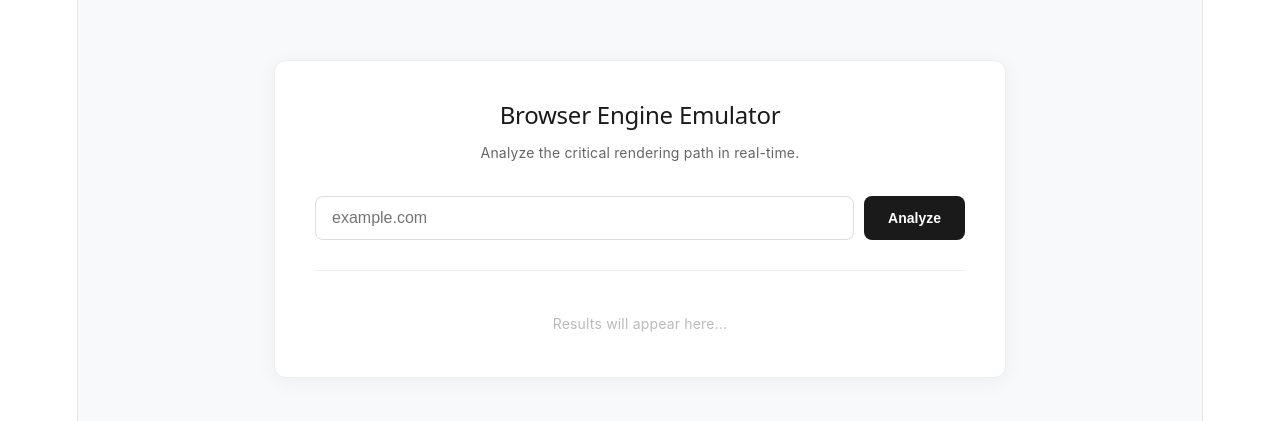
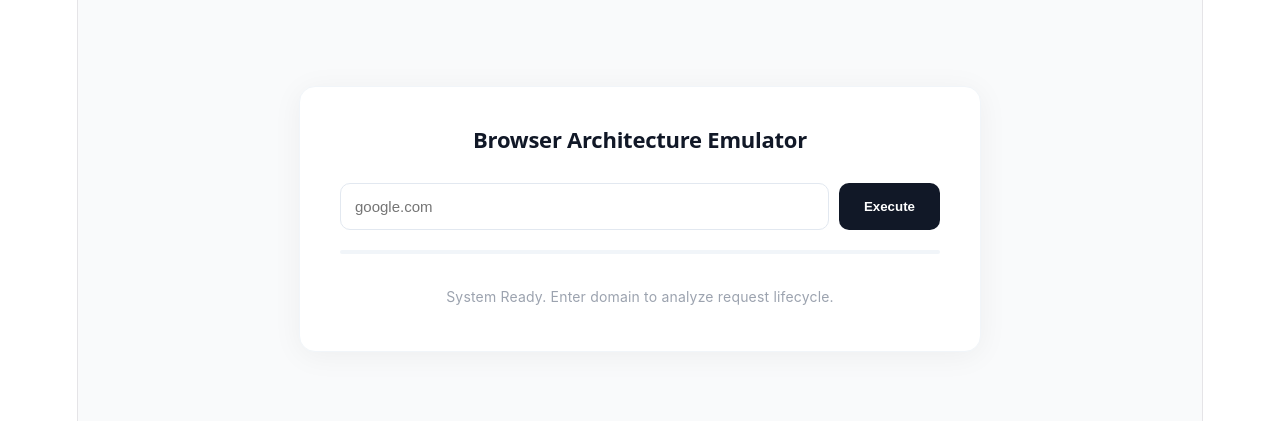
Before and after one commit to basharabualaryes/browser-emulator, a React (Vite) app: page / in a window 1280 px wide. Shown: the part 201-622 px from the top of the page. Built offline with nearby package versions, Linux system fonts and the light colour scheme.

Commit message:
Refactor App component for clarity and functionality

```diff
--- a/src/App.jsx
+++ b/src/App.jsx
@@ -4,80 +4,63 @@ function App() {
   const [url, setUrl] = useState('');
   const [steps, setSteps] = useState([]);
   const [isAnalyzing, setIsAnalyzing] = useState(false);
+  const [progress, setProgress] = useState(0);
   const scrollRef = useRef(null);
 
   useEffect(() => {
-    if (scrollRef.current) {
-      scrollRef.current.scrollTop = scrollRef.current.scrollHeight;
-    }
+    if (scrollRef.current) scrollRef.current.scrollTop = scrollRef.current.scrollHeight;
   }, [steps]);
-
-  const addStep = (title, description, status = 'pending') => {
-    setSteps(prev => [...prev, { title, description, status, id: Date.now() + Math.random() }]);
-  };
-
-  const updateLastStep = (status, extraInfo = '') => {
-    setSteps(prev => {
-      const newSteps = [...prev];
-      if (newSteps.length > 0) {
-        newSteps[newSteps.length - 1].status = status;
-        if (extraInfo) newSteps[newSteps.length - 1].description += ` (${extraInfo})`;
-      }
-      return newSteps;
-    });
-  };
 
   const wait = (ms) => new Promise(resolve => setTimeout(resolve, ms));
 
   const handleAnalyze = async () => {
     if (!url) return;
     const cleanUrl = url.replace(/^(https?:\/\/)/, '').split('/')[0];
-
     setIsAnalyzing(true);
     setSteps([]);
+    setProgress(0);
 
     try {
-      // 1. DNS Lookup
-      addStep("DNS Resolution", "Contacting DNS root servers to find IP address...");
-      const dnsResponse = await fetch(`https://dns.google/resolve?name=${cleanUrl}`);
-      const dnsData = await dnsResponse.json();
+      // 1. DNS Resolution - تفاصيل السجل والـ IP
+      setSteps([{ id: 1, title: "DNS Lookup Phase", desc: `Querying Root/TLD servers for ${cleanUrl}...`, status: 'loading' }]);
+      setProgress(20);
+      const res = await fetch(`https://dns.google/resolve?name=${cleanUrl}`);
+      const data = await res.json();
+      await wait(1000);
+      if (data.Answer) {
+        const ip = data.Answer[0].data;
+        const ttl = data.Answer[0].TTL;
+        setSteps(prev => prev.map(s => s.id === 1 ? { ...s, status: 'success', desc: `Found IP: ${ip} | TTL: ${ttl}ms | Record Type: A` } : s));
+      } else { throw new Error(); }
+
+      // 2. TCP Handshake - تفاصيل الاتصال الثلاثي
+      setProgress(40);
+      setSteps(prev => [...prev, { id: 2, title: "TCP Connection (Layer 4)", desc: "Initiating 3-Way Handshake...", status: 'loading' }]);
+      await wait(800);
+      setSteps(prev => prev.map(s => s.id === 2 ? { ...s, status: 'success', desc: "SYN sent -> SYN-ACK received -> ACK sent. Connection Established on Port 443." } : s));
+
+      // 3. TLS Handshake - تفاصيل التشفير
+      setProgress(60);
+      setSteps(prev => [...prev, { id: 3, title: "SSL/TLS Security Layer", desc: "Exchanging Client/Server Hello...", status: 'loading' }]);
+      await wait(1000);
+      setSteps(prev => prev.map(s => s.id === 3 ? { ...s, status: 'success', desc: "Cipher Suite: TLS_AES_256_GCM_SHA384 | Certificate: Verified." } : s));
+
+      // 4. HTTP Request/Response - تفاصيل الـ Headers
+      setProgress(80);
+      setSteps(prev => [...prev, { id: 4, title: "HTTP Lifecycle", desc: "Sending GET / HTTP/2 Request...", status: 'loading' }]);
+      await wait(1000);
+      setSteps(prev => prev.map(s => s.id === 4 ? { ...s, status: 'success', desc: "Status: 200 OK | Protocol: H2 | Encoding: gzip | Keep-Alive: true" } : s));
+
+      // 5. Critical Rendering Path - تفاصيل المعالجة الداخلية
+      setProgress(95);
+      setSteps(prev => [...prev, { id: 5, title: "Critical Rendering Path", desc: "Parsing HTML & CSSOM...", status: 'loading' }]);
       await wait(1200);
+      const domNodes = Math.floor(Math.random() * 400) + 150;
+      setSteps(prev => prev.map(s => s.id === 5 ? { ...s, status: 'success', desc: `DOM Tree: ${domNodes} nodes created | Layout: Reflow complete | Paint: Rasterized pixels.` } : s));
 
-      if (dnsData.Answer) {
-        const ip = dnsData.Answer[0].data;
-        updateLastStep('success', `IP: ${ip}`);
-      } else {
-        updateLastStep('error', 'Domain not found');
-        throw new Error('DNS Failed');
-      }
-
-      // 2. TCP Handshake
-      addStep("TCP Connection", "Initiating 3-way handshake (SYN, SYN-ACK, ACK)...");
-      await wait(1000);
-      updateLastStep('success');
-
-      // 3. SSL/TLS
-      addStep("SSL/TLS Negotiation", "Exchanging certificates and establishing secure keys...");
-      await wait(1000);
-      updateLastStep('success', 'TLS 1.3');
-
-      // 4. HTTP Request
-      addStep("HTTP Request", "Sending GET request and waiting for server response headers...");
-      await wait(1000);
-      updateLastStep('success', '200 OK');
-
-      // 5. DOM Construction
-      addStep("DOM Tree Building", "Parsing HTML bytes into tokens and nodes...");
-      await wait(1200);
-      updateLastStep('success');
-
-      // 6. Rendering
-      addStep("Layout & Paint", "Calculating geometry and drawing pixels to screen.");
-      await wait(800);
-      updateLastStep('success');
-
-    } catch (err) {
-      console.error(err);
+      setProgress(100);
+    } catch (e) {
+      setSteps(prev => [...prev, { id: 99, title: "Error", desc: "Invalid URL or Network Issue.", status: 'error' }]);
     } finally {
       setIsAnalyzing(false);
     }
@@ -86,122 +69,61 @@ function App() {
   return (
     <div style={styles.container}>
       <div style={styles.card}>
-        <h2 style={styles.title}>Browser Engine Emulator</h2>
-        <p style={styles.desc}>Analyze the critical rendering path in real-time.</p>
-
+        <h2 style={styles.title}>Browser Architecture Emulator</h2>
         <div style={styles.searchBar}>
           <input
             type="text"
-            placeholder="example.com"
+            placeholder="google.com"
             value={url}
-            onChange={(e) => setUrl(e.target.value)}
+            onChange={e => setUrl(e.target.value)}
             style={styles.input}
-            onKeyDown={(e) => e.key === 'Enter' && handleAnalyze()}
           />
           <button onClick={handleAnalyze} disabled={isAnalyzing} style={styles.button}>
-            {isAnalyzing ? 'Analyzing...' : 'Analyze'}
+            {isAnalyzing ? 'Analyzing...' : 'Execute'}
           </button>
+        </div>
+
+        <div style={styles.progressContainer}>
+          <div style={{ ...styles.progressBar, width: `${progress}%` }}></div>
         </div>
 
         <div style={styles.resultsArea} ref={scrollRef}>
           {steps.map((step) => (
-            <div key={step.id} style={styles.stepRow}>
-              <div style={{...styles.statusDot, backgroundColor: getStatusColor(step.status)}}></div>
-              <div style={styles.stepText}>
-                <div style={styles.stepTitle}>{step.title}</div>
-                <div style={styles.stepDesc}>{step.description}</div>
+            <div key={step.id} style={styles.stepCard}>
+              <div style={styles.stepHeader}>
+                <div style={{...styles.dot, backgroundColor: step.status === 'success' ? '#28a745' : (step.status === 'error' ? '#dc3545' : '#007bff'), animation: step.status === 'loading' ? 'pulse 1s infinite' : 'none'}}></div>
+                <span style={styles.stepTitle}>{step.title}</span>
               </div>
-              {step.status === 'pending' && <div className="spinner" style={styles.miniSpinner}></div>}
+              <p style={styles.stepDesc}>{step.desc}</p>
             </div>
           ))}
-          {steps.length === 0 && <div style={styles.placeholder}>Results will appear here...</div>}
+          {!isAnalyzing && steps.length === 0 && <p style={styles.placeholder}>System Ready. Enter domain to analyze request lifecycle.</p>}
         </div>
       </div>
+      <style>{`
+        @keyframes pulse { 0% { opacity: 0.3; transform: scale(0.8); } 50% { opacity: 1; transform: scale(1.2); } 100% { opacity: 0.3; transform: scale(0.8); } }
+        @keyframes fadeIn { from { opacity: 0; transform: translateY(5px); } to { opacity: 1; transform: translateY(0); } }
+      `}</style>
     </div>
   );
 }
 
-const getStatusColor = (status) => {
-  if (status === 'success') return '#28a745';
-  if (status === 'error') return '#dc3545';
-  return '#007bff';
-};
-
 const styles = {
-  container: {
-    backgroundColor: '#f8f9fa',
-    minHeight: '100vh',
-    display: 'flex',
-    justifyContent: 'center',
-    alignItems: 'center',
-    fontFamily: '-apple-system, BlinkMacSystemFont, "Segoe UI", Roboto, sans-serif',
-    padding: '20px'
-  },
-  card: {
-    backgroundColor: '#ffffff',
-    width: '100%',
-    maxWidth: '650px',
-    padding: '40px',
-    borderRadius: '12px',
-    boxShadow: '0 4px 20px rgba(0,0,0,0.05)',
-    border: '1px solid #eee'
-  },
-  title: { margin: '0 0 10px 0', fontSize: '24px', color: '#1a1a1a', textAlign: 'center' },
-  desc: { margin: '0 0 30px 0', fontSize: '14px', color: '#666', textAlign: 'center' },
-  searchBar: { display: 'flex', gap: '10px', marginBottom: '30px' },
-  input: {
-    flex: 1,
-    padding: '12px 16px',
-    borderRadius: '8px',
-    border: '1px solid #ddd',
-    fontSize: '16px',
-    outline: 'none',
-    transition: 'border 0.2s'
-  },
-  button: {
-    padding: '0 24px',
-    backgroundColor: '#1a1a1a',
-    color: '#fff',
-    border: 'none',
-    borderRadius: '8px',
-    cursor: 'pointer',
-    fontWeight: '600',
-    fontSize: '14px'
-  },
-  resultsArea: {
-    borderTop: '1px solid #eee',
-    paddingTop: '20px',
-    maxHeight: '400px',
-    overflowY: 'auto'
-  },
-  stepRow: {
-    display: 'flex',
-    alignItems: 'flex-start',
-    padding: '12px 0',
-    borderBottom: '1px solid #fafafa',
-    animation: 'fadeIn 0.3s ease-in'
-  },
-  statusDot: {
-    width: '10px',
-    height: '10px',
-    borderRadius: '50%',
-    marginTop: '6px',
-    marginRight: '15px',
-    flexShrink: 0
-  },
-  stepText: { flex: 1 },
-  stepTitle: { fontSize: '15px', fontWeight: '600', color: '#333', marginBottom: '2px' },
-  stepDesc: { fontSize: '13px', color: '#777' },
-  placeholder: { textAlign: 'center', color: '#bbb', fontSize: '14px', marginTop: '20px' },
-  miniSpinner: {
-    width: '14px',
-    height: '14px',
-    border: '2px solid #f3f3f3',
-    borderTop: '2px solid #007bff',
-    borderRadius: '50%',
-    animation: 'spin 1s linear infinite',
-    marginLeft: '10px'
-  }
+  container: { backgroundColor: '#f9fafb', minHeight: '100vh', display: 'flex', justifyContent: 'center', alignItems: 'center', fontFamily: 'Inter, system-ui, sans-serif', padding: '20px' },
+  card: { backgroundColor: '#ffffff', width: '100%', maxWidth: '600px', padding: '40px', borderRadius: '16px', boxShadow: '0 4px 30px rgba(0,0,0,0.05)', border: '1px solid #f1f5f9' },
+  title: { textAlign: 'center', marginBottom: '30px', fontSize: '22px', fontWeight: '800', color: '#111827' },
+  searchBar: { display: 'flex', gap: '10px', marginBottom: '20px' },
+  input: { flex: 1, padding: '14px', borderRadius: '10px', border: '1px solid #e2e8f0', outline: 'none', fontSize: '15px' },
+  button: { padding: '0 25px', backgroundColor: '#111827', color: '#fff', border: 'none', borderRadius: '10px', cursor: 'pointer', fontWeight: '600' },
+  progressContainer: { width: '100%', height: '4px', backgroundColor: '#f1f5f9', borderRadius: '10px', marginBottom: '30px', overflow: 'hidden' },
+  progressBar: { height: '100%', backgroundColor: '#007bff', transition: 'width 0.4s ease' },
+  resultsArea: { display: 'flex', flexDirection: 'column', gap: '16px' },
+  stepCard: { padding: '15px', borderRadius: '12px', border: '1px solid #f1f5f9', animation: 'fadeIn 0.3s ease-out' },
+  stepHeader: { display: 'flex', alignItems: 'center', gap: '12px', marginBottom: '4px' },
+  dot: { width: '8px', height: '8px', borderRadius: '50%' },
+  stepTitle: { fontWeight: '700', fontSize: '14px', color: '#1f2937' },
+  stepDesc: { fontSize: '13px', color: '#6b7280', marginLeft: '20px', fontFamily: 'monospace', lineHeight: '1.5' },
+  placeholder: { textAlign: 'center', color: '#9ca3af', fontSize: '14px' }
 };
 
 export default App;
```
